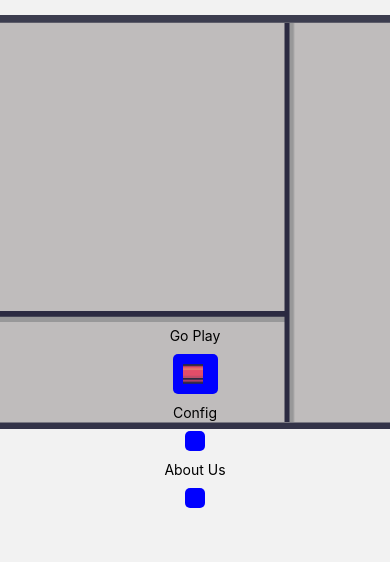
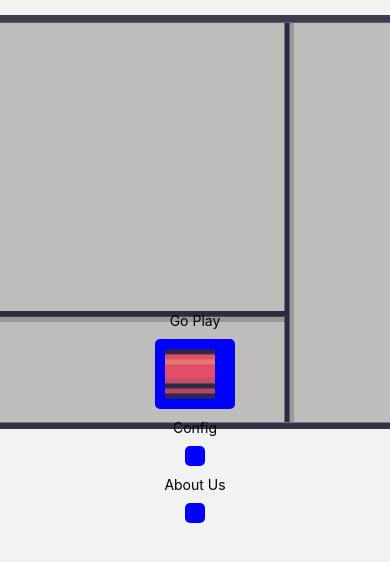
Before and after one commit to braulioPad/game, a React Native app: screen /Home in a window 390 px wide. Shown: the top 562 px of the page. Built offline with nearby package versions, Linux system fonts and the light colour scheme.

Commit message:
Custom button changed

```diff
--- a/src/components/CustomBtn/CustomButton.tsx
+++ b/src/components/CustomBtn/CustomButton.tsx
@@ -1,18 +1,22 @@
 import React from 'react';
-import { TouchableOpacity, Text, StyleSheet,Image } from 'react-native';
+import { TouchableOpacity,Image, ImageStyle, ViewStyle, TextStyle, Text } from 'react-native';
 import { CustomButtonStyles as styles } from './CustomButtonStyles';
 
 
 interface CustomButtonProps {
   onPress: () => void;
-  style?: any;
-  imageSource?: any; // Add this prop for the image source
+  style?: ViewStyle;
+  imageSource?: any;
+  imageStyle?: ImageStyle;
+  buttonText?: string; // Add prop for button text
+  textStyle?: TextStyle; // Add prop for text style
 }
 
-const CustomButton: React.FC<CustomButtonProps> = ({ onPress, style, imageSource }) => {
+const CustomButton: React.FC<CustomButtonProps> = ({ onPress, style, imageSource, imageStyle, buttonText, textStyle }) => {
   return (
     <TouchableOpacity style={[styles.button, style]} onPress={onPress}>
-      {imageSource && <Image source={imageSource} style={styles.buttonImage} />}
+      {imageSource && <Image source={imageSource} style={[styles.buttonImage, imageStyle]} />}
+      {buttonText && <Text style={[styles.buttonText, textStyle]}>{buttonText}</Text>}
     </TouchableOpacity>
   );
 };
--- a/src/components/CustomBtn/CustomButtonStyles.ts
+++ b/src/components/CustomBtn/CustomButtonStyles.ts
@@ -4,20 +4,20 @@ export const CustomButtonStyles = StyleSheet.create({
   button: {
     flexDirection: 'row', // Align image and text horizontally
     alignItems: 'center', // Center vertically
-        backgroundColor: 'blue', // Add your desired button styles
+    backgroundColor: 'blue', // Default button background color
     padding: 10,
     borderRadius: 5,
     marginVertical: 10,
   },
   buttonImage: {
-        width: 20, // Set the width of the image
-        height: 20, // Set the height of the image
-        marginRight: 5, // Spacing between image and text
+    width: 20,
+    height: 20,
+    marginRight: 5,
   },
   buttonText: {
     fontFamily: 'Eight-Bit-Dragon',
-        fontSize: 10,
-        color: 'white', // Add your desired text color
+    fontSize: 14, // Default text font size
+    color: 'white', // Default text color
     textAlign: 'center',
   },
 });
--- a/src/components/GameScreen/GameScr.tsx
+++ b/src/components/GameScreen/GameScr.tsx
@@ -176,6 +176,26 @@ const GameScr: React.FC<TimerScreenProps> = ({ navigation }) => {
     setIsTimerPaused(false);
   };
 
+  const finishModalPause=() =>{
+    const updatedTeamsData = {
+      ...teamsData,
+      [teamTurn]: {
+        ...teamsData[teamTurn],
+        score: teamsData[teamTurn].score + score.current,
+      },
+    };
+    AsyncStorage.setItem('TeamData', JSON.stringify(updatedTeamsData))
+      .then(() => {
+        console.log('Updated teamsData saved successfully');
+      })
+      .catch((error) => {
+        console.error('Error saving updated teamsData:', error);
+      });
+    isNavigated.current = true; // Set the ref to true when navigation occurs
+    requestAnimationFrame(() => {
+      navigation.navigate('ScoreScr');
+    });
+  }
 
   return (
     <View style={styles.container}>
@@ -200,9 +220,10 @@ const GameScr: React.FC<TimerScreenProps> = ({ navigation }) => {
           visible={isModalVisible}
           onRequestClose={closeModal}>
           <View style={styles.modalContainer}>
-            <Text style={styles.modalText}>Your Modal Content Here</Text>
+            <Text style={styles.modalText}>Pause</Text>
             {/* Add other modal content as needed */}
-            <Button title="Close Modal" onPress={closeModalPause} />
+            <Button title="Close" onPress={closeModalPause} />
+            <Button title="Finish" onPress={finishModalPause} />
           </View>
         </Modal>
       {/* Timer Layer */}
--- a/src/components/MainMenu/MainMenu.tsx
+++ b/src/components/MainMenu/MainMenu.tsx
@@ -65,7 +65,7 @@ const MainMenu: React.FC<{ navigation: any }> = ({ navigation }) => {
       resizeMode="cover" // Ensure the image covers the entire area
     >
       <Text>Go Play</Text>
-      <CustomButton  onPress={goToPlay} imageSource={require('../../../assets/btns/btns_7.png')} />
+      <CustomButton  onPress={goToPlay} imageSource={require('../../../assets/btns/btns_7.png')} imageStyle={styles.customImage}/>
       <Text>Config</Text>
       <CustomButton  onPress={goToConfig} />
       <Text>About Us</Text>
--- a/src/components/MainMenu/MainMenuStyles.ts
+++ b/src/components/MainMenu/MainMenuStyles.ts
@@ -10,4 +10,9 @@ export const MainMenuStyles = StyleSheet.create({
         justifyContent: 'center', // Center horizontally
         alignItems: 'center', // Center vertically
       },
+      customImage: {
+        width: 50, // Custom width for the image
+        height: 50, // Custom height for the image
+        marginRight: 10, // Custom margin between button text and image
+      },
 });
```
Lines whose indentation alone changed are shown as unchanged.
